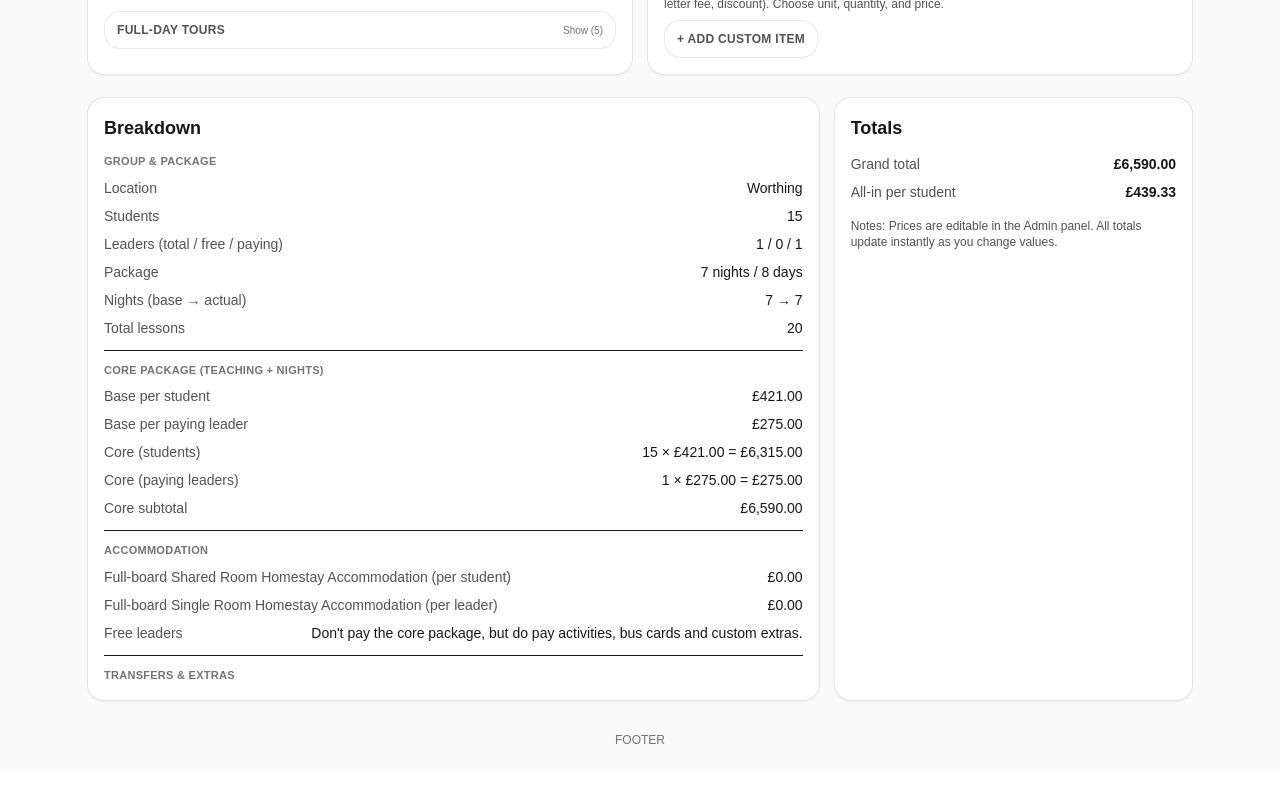
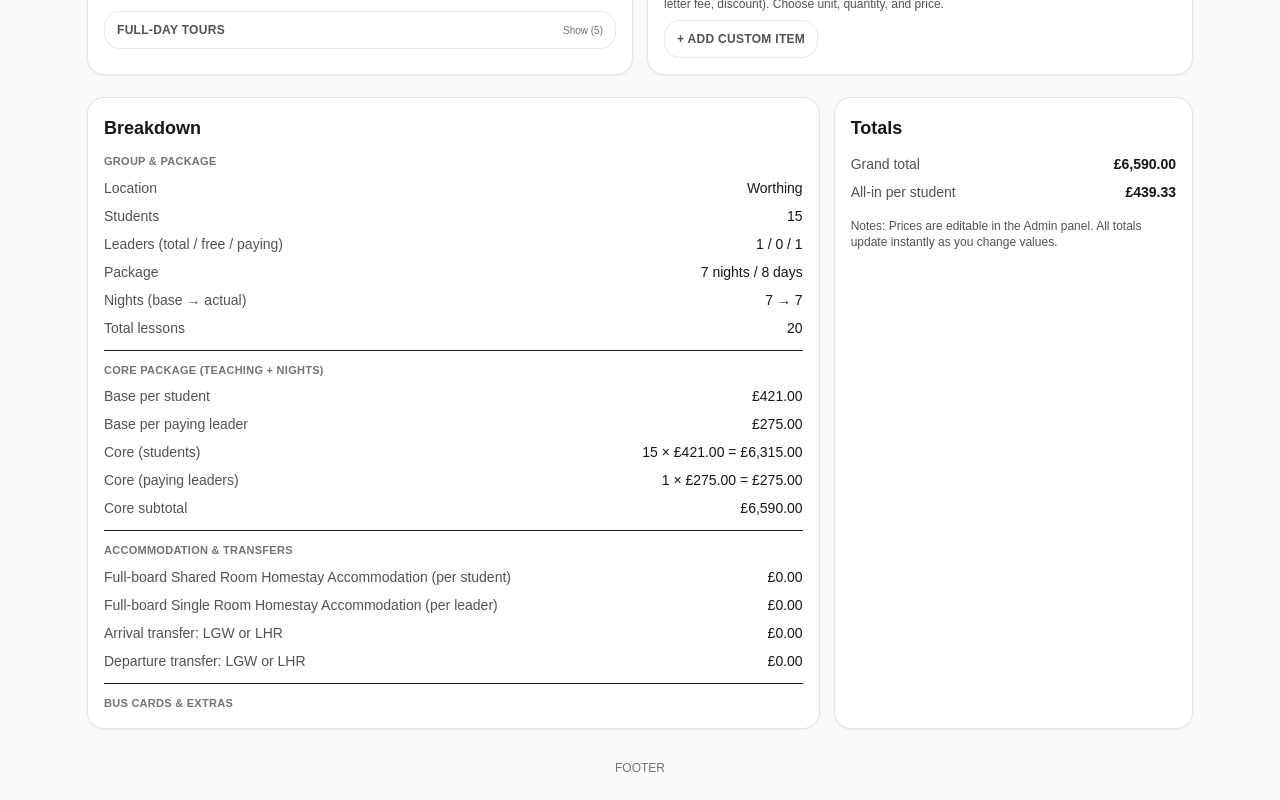
Before and after one commit to simonelebowski/group-quote, a Next.js app: page / in a window 1280 px wide. Shown: the part 751-1551 px from the top of the page. Before the commit the page ends 1523 px from the top, so only its background shows below. Built offline with nearby package versions, Linux system fonts and the light colour scheme.

Commit message:
working on total

```diff
--- a/src/app/page.tsx
+++ b/src/app/page.tsx
@@ -18,6 +18,7 @@ import Controls from "@/components/Controls";
 import ActivitiesCard from "@/components/ActivitiesCard";
 import BusExtras from "@/components/BusExtras";
 import Summary from "@/components/Summary";
+import Total from "@/components/Total";
 
 // ---- Admin override types (manual price editing) ----
 type LocationOverrides = {
@@ -92,8 +93,14 @@ export default function QuoteCalculatorPage() {
   // TRANSFERS VARIABLES-------------------------------------------------------------------------------------------------------------
   const [arrivalTransferOptionId, setArrivalTransferOptionId] =
     useState<TransferOptionId>("lgw_or_lhr");
+  const arrivalOpt = loc.transfer.options.find(
+  (o) => o.id === arrivalTransferOptionId
+);
   const [departureTransferOptionId, setDepartureTransferOptionId] =
     useState<TransferOptionId>("lgw_or_lhr");
+  const departureOpt = loc.transfer.options.find(
+  (o) => o.id === departureTransferOptionId
+);
 
   // ACTIVITIES, BUS VARIABLES & EXTRAS---------------------------------------------------------------------------------------------
   const [selectedActivities, setSelectedActivities] = useState<SelectedActivities>({});
@@ -257,10 +264,13 @@ export default function QuoteCalculatorPage() {
           studentAcc={studentAcc}
           leaderAccTotal={leaderAccTotal}
           leaderAcc={leaderAcc}
+          arrivalOpt={arrivalOpt}
+          departureOpt={departureOpt}
           />
 
           {/* Total */}
-          <Card>
+          <Total fmt={fmt} pricing={pricing} />
+          {/* <Card>
             <h2 className="mb-3 text-lg font-semibold">Totals</h2>
             <div className="space-y-2 text-sm">
               <Row
@@ -279,7 +289,7 @@ export default function QuoteCalculatorPage() {
               Notes: Prices are editable in the Admin panel. All totals update
               instantly as you change values.
             </div>
-          </Card>
+          </Card> */}
         </div>
 
         {/* ---- Admin / Overrides Panel ---- */}
--- a/src/components/Summary.tsx
+++ b/src/components/Summary.tsx
@@ -18,7 +18,23 @@ function pkgLabel(k: PackageKey) {
   }
 }
 
-export default function Summary({loc, students, leaders, freeLeaders, packageKey, baseNights, nights, pricing, studentAccTotal, studentAcc, leaderAccTotal, leaderAcc}) {
+export default function Summary({
+  loc,
+  students,
+  leaders,
+  freeLeaders,
+  packageKey,
+  baseNights,
+  nights,
+  pricing,
+  studentAccTotal,
+  studentAcc,
+  leaderAccTotal,
+  leaderAcc,
+  arrivalOpt,
+  departureOpt,
+}) {
+  console.log(arrivalOpt)
     return (
 <Card className="md:col-span-2">
   <h2 className="mb-3 text-lg font-semibold">Breakdown</h2>
@@ -164,9 +180,9 @@ label="Core × (students + paying leaders)"
 
     <hr className="my-3" />
 
-    {/* 3. Accommodation (different prices for students vs leaders) */}
+    {/* 3. Accommodation & Transfers*/}
     <div className="text-[11px] font-semibold uppercase tracking-wide text-neutral-500">
-      Accommodation
+      Accommodation & Transfers
     </div>
 
     {studentAcc && (
@@ -195,17 +211,44 @@ label="Core × (students + paying leaders)"
       />
     )}
 
+     {arrivalOpt && (
+      <Row
+        label={`Arrival transfer: ${arrivalOpt.name}`}
+        value={fmt(
+          pricing.meta.arrivalTransferTotal,
+          pricing.currency
+        )}
+      />
+    )}
+
+    {departureOpt && (
+      <Row
+        label={`Departure transfer: ${departureOpt.name}`}
+        value={fmt(
+          pricing.meta.departureTransferTotal,
+          pricing.currency
+        )}
+      />
+    )}
+
+    {pricing.meta.transferTotal !== 0 && (
+      <Row
+        label="Transfer subtotal"
+        value={fmt(pricing.meta.transferTotal, pricing.currency)}
+      />
+    )}
+
     {/* small note about free leaders */}
-    <Row
+    {/* <Row
       label="Free leaders"
       value="Don't pay the core package, but do pay activities, bus cards and custom extras."
-    />
+    /> */}
 
     <hr className="my-3" />
 
-    {/* 4. Transfers & extras (charged for all heads, incl. free leaders) */}
+    {/* 4. Bus Cards & extras (charged for all heads, incl. free leaders) */}
     <div className="text-[11px] font-semibold uppercase tracking-wide text-neutral-500">
-      Transfers & Extras
+      Bus Cards & Extras
     </div>
 
     {pricing.meta.transferTotal !== 0 && (
--- /dev/null
+++ b/src/components/Total.tsx
@@ -0,0 +1,27 @@
+import Card from "./Card"
+import Row from "./Row"
+
+export default function Total({fmt, pricing}) {
+    return (
+        <Card>
+            <h2 className="mb-3 text-lg font-semibold">Totals</h2>
+            <div className="space-y-2 text-sm">
+                <Row
+                    label="Grand total"
+                    // value={fmt(pricing.grandTotal, pricing.currency)}
+                    value={fmt(pricing.grandTotal, pricing.currency)}
+                    strong
+                />
+                <Row
+                    label="All-in per student"
+                    value={fmt(pricing.perStudentAllIn, pricing.currency)}
+                    strong
+                />
+            </div>
+            <div className="mt-4 text-xs text-neutral-600">
+                Notes: Prices are editable in the Admin panel. All totals update
+                instantly as you change values.
+            </div>
+        </Card>
+    )
+}
--- a/src/features/pricing/calculatePricing.ts
+++ b/src/features/pricing/calculatePricing.ts
@@ -68,6 +68,8 @@ export type PricingResult = {
 
     accommodationAdjustment: number;
     transferTotal: number;
+    arrivalTransferTotal: number;
+    departureTransferTotal: number;
   };
 };
 
@@ -189,13 +191,25 @@ export function calculatePricing({
   );
 
   // 7) Transfer
-  const transferTotal = getTransferTotal(
+  const {
+    total: transferTotal,
+    arrivalTotal: arrivalTransferTotal,
+    departureTotal: departureTransferTotal,
+  } = getTransferTotal(
     loc,
-    arrivalTransferOptionId,
-    departureTransferOptionId,
-    students,
-    leaders
-  );
+  arrivalTransferOptionId,
+  departureTransferOptionId,
+  students,
+  leaders
+  )
+
+  // const transferTotal = getTransferTotal(
+  //   loc,
+  //   arrivalTransferOptionId,
+  //   departureTransferOptionId,
+  //   students,
+  //   leaders
+  // );
 
   // 8) Activities
   const { activitiesTotal, activitiesBreakdown } = calculateActivitiesPricing(
@@ -261,6 +275,8 @@ export function calculatePricing({
       perFewerLesson,
       accommodationAdjustment,
       transferTotal,
+      arrivalTransferTotal,
+      departureTransferTotal,
     },
   };
 }
--- a/src/features/pricing/pricingUtils.ts
+++ b/src/features/pricing/pricingUtils.ts
@@ -93,7 +93,7 @@ export function getTransferTotal(
   departureId: TransferOptionId,
   students: number,
   leaders: number
-): number {
+): {total: number; arrivalTotal: number; departureTotal: number} {
   const findPrice = (id: string): number => {
     const opt = loc.transfer.options.find((o) => o.id === id);
     return opt?.price ?? 0;
@@ -106,7 +106,11 @@ export function getTransferTotal(
   const departureTotal = departurePrice * (students + leaders);
 
   // price is per person, per direction
-  return arrivalTotal + departureTotal;
+  return {
+    total: arrivalTotal + departureTotal,
+    arrivalTotal,
+    departureTotal
+  }
 }
 
 // ACTIVITIES--------------------------------------------------------------------------------------------------------------------
```
Also changed, not shown: src/components/ActivitiesCard.tsx (+0 -119 lines).
